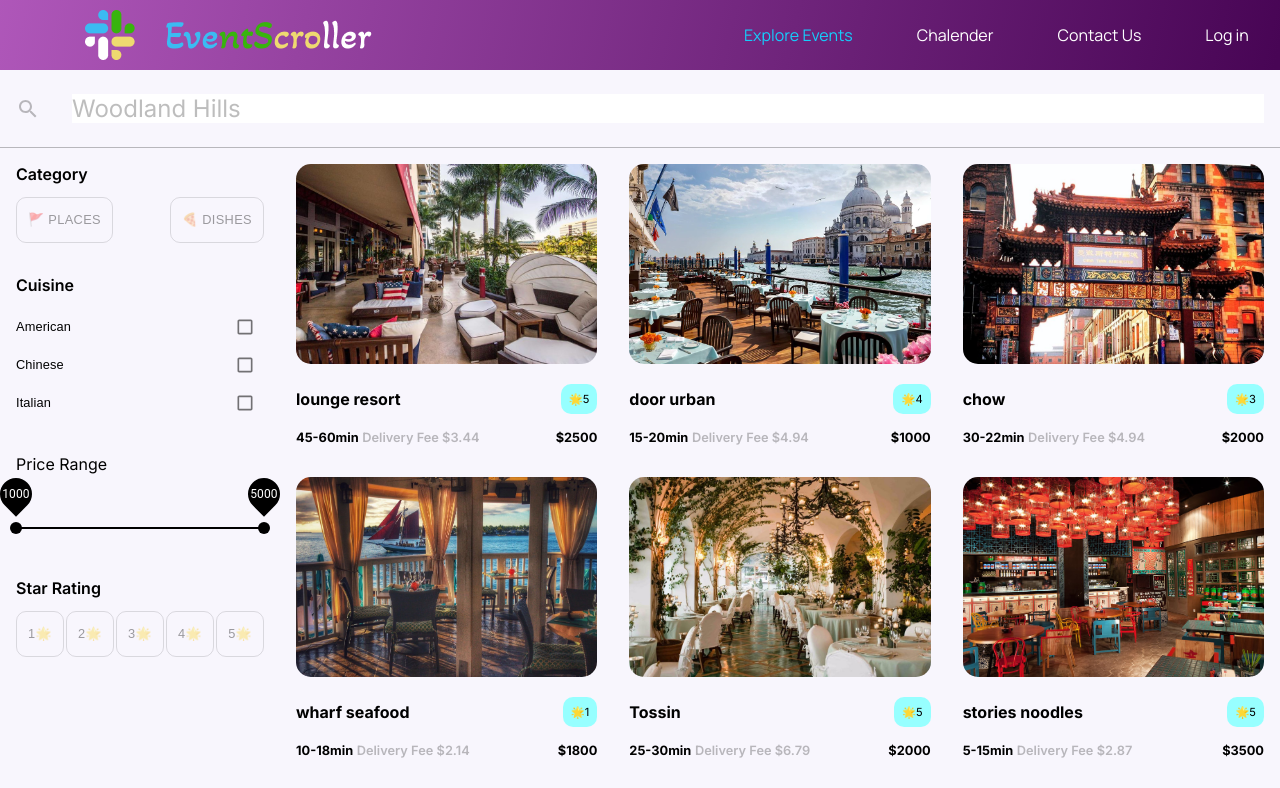
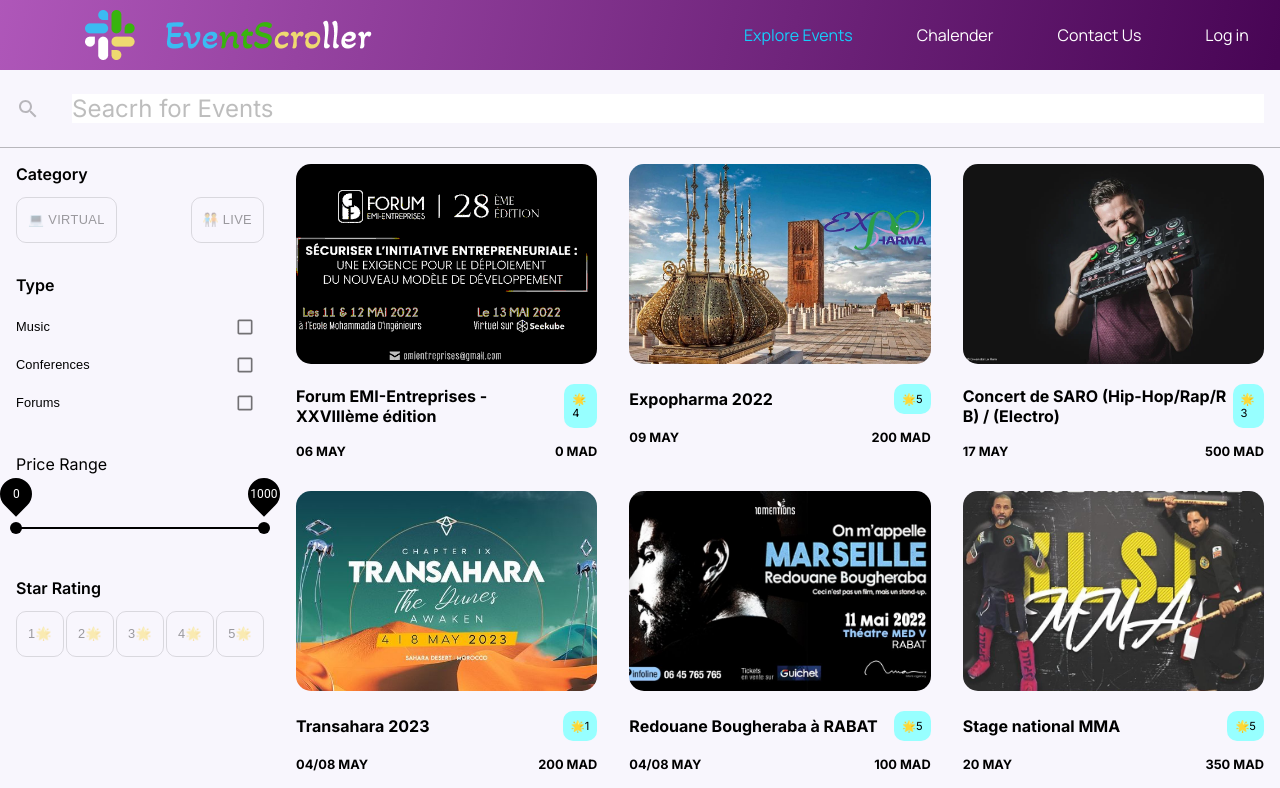
Before and after one commit to OssamaLouati/EventScroller-PFA, a React (Create React App) app in the folder client/: page /Events in a window 1280 px wide. Shown: the top 788 px of the page. Built offline with nearby package versions, Linux system fonts and the light colour scheme.

Commit message:
Finalise Filter events

```diff
--- /dev/null
+++ b/client/src/assets/constants/index.js
@@ -0,0 +1,114 @@
+import ph from '../images/e1.webp'
+import ph2 from '../images/e2.jpg'
+import ph3 from '../images/e3.webp'
+import ph4 from '../images/e4.webp'
+import ph5 from '../images/e5.webp'
+import ph6 from '../images/e6.webp'
+
+export const categoryList = [
+  {
+    id: 1,
+    value: 'virtual',
+    label: ' 💻 Virtual',
+  },
+  {
+    id: 2,
+    value: 'live',
+    label: '🧑‍🤝‍🧑 Live ',
+  },
+];
+
+export const ratingList = [
+  {
+    id: 1,
+    value: '1',
+    label: '1🌟',
+  },
+  {
+    id: 2,
+    value: '2',
+    label: '2🌟',
+  },
+  {
+    id: 3,
+    value: '3',
+    label: '3🌟',
+  },
+  {
+    id: 4,
+    value: '4',
+    label: '4🌟',
+  },
+  {
+    id: 5,
+    value: '5',
+    label: '5🌟',
+  },
+];
+
+
+
+export const dataList = [
+  {
+    id: 2,
+    title: 'Forum EMI-Entreprises - XXVIIIème édition',
+    serviceTime: '06 MAY',
+    category: 'live',
+    cuisine: 'forums',
+    rating: 4,
+    price: 0,
+    coverSrc: ph,
+  },
+  {
+    id: 1,
+    title: 'Expopharma 2022',
+    serviceTime: '09 MAY',
+    category: 'virtual',
+    cuisine: 'conferences',
+    rating: 5,
+    price: 200,
+    coverSrc: ph2,
+  },
+  {
+    id: 3,
+    title: 'Concert de SARO (Hip-Hop/Rap/R B) / (Electro)',
+    serviceTime: '17 MAY',
+    category: 'virtual',
+    cuisine: 'music',
+    rating: 3,
+    price: 500,
+    coverSrc: ph3,
+  },
+  {
+    id: 4,
+    title: 'Transahara 2023',
+    serviceTime: '04/08 MAY',
+    category: 'live',
+    cuisine: 'music',
+    rating: 1,
+    price: 200,
+    coverSrc: ph4,
+  },
+  {
+    id: 5,
+    title: 'Redouane Bougheraba à RABAT',
+    serviceTime: '04/08 MAY',
+    category: 'virtual',
+    cuisine: 'music',
+    rating: 5,
+    price: 100,
+    coverSrc: ph5,
+  },
+
+  {
+    id: 6,
+    title: 'Stage national MMA',
+    serviceTime: '20 MAY',
+    category: 'live',
+    cuisine: 'conferences',
+    rating: 5,
+    price: 350,
+    coverSrc: ph6,
+  },
+
+];
--- a/client/src/components/Home/FilterPanel/index.jsx
+++ b/client/src/components/Home/FilterPanel/index.jsx
@@ -1,5 +1,5 @@
 import React from 'react';
-import { categoryList, ratingList } from '../../../constants';
+import { categoryList, ratingList } from '../../../assets/constants';
 import CheckboxProton from '../../common/CheckboxProton';
 import FilterListToggle from '../../common/FilterListToggle';
 import SliderProton from '../../common/SliderProton';
@@ -25,7 +25,7 @@
       />
     </div>
     <div className='input-group'>
-      <p className='label'>Cuisine</p>
+      <p className='label'>Type</p>
       {cuisines.map((cuisine) => (
         <CheckboxProton
           key={cuisine.id}
@@ -34,6 +34,7 @@
         />
       ))}
     </div>
+
     <div className='input-group'>
       <p className='label-range'>Price Range</p>
       <SliderProton value={selectedPrice} changePrice={changePrice} />
--- a/client/src/components/Home/List/ListItem/index.jsx
+++ b/client/src/components/Home/List/ListItem/index.jsx
@@ -12,10 +12,10 @@
     </header>
     <footer>
       <p>
-        <b>{serviceTime}</b> <span> Delivery Fee ${deliveryFee}</span>
+        <b>{serviceTime}</b>
       </p>
       <p>
-        <b>${price}</b>
+        <b>{price} MAD</b>
       </p>
     </footer>
   </div>
--- a/client/src/components/Home/SearchBar/index.jsx
+++ b/client/src/components/Home/SearchBar/index.jsx
@@ -7,7 +7,7 @@
     <SearchIcon className='searchBar-icon' />
     <input
       type='text'
-      placeholder='Woodland Hills'
+      placeholder='Seacrh for Events'
       value={value}
       onChange={changeInput}
     />
--- a/client/src/components/common/SliderProton/index.jsx
+++ b/client/src/components/common/SliderProton/index.jsx
@@ -1,6 +1,5 @@
 import React from 'react';
 import { makeStyles } from '@material-ui/core/styles';
-import Typography from '@material-ui/core/Typography';
 import Slider from '@material-ui/core/Slider';
 
 const useStyles = makeStyles({
@@ -27,8 +26,8 @@
         value={value}
         onChange={changePrice}
         valueLabelDisplay='on'
-        min={1000}
-        max={5000}
+        min={0}
+        max={1000}
         classes={{
           thumb: classes.thumb,
           rail: classes.rail,
--- a/client/src/constants/index.js
+++ /dev/null
@@ -1,175 +0,0 @@
-export const categoryList = [
-  {
-    id: 1,
-    value: 'place',
-    label: '🚩 Places',
-  },
-  {
-    id: 2,
-    value: 'dish',
-    label: '🍕 Dishes',
-  },
-];
-
-export const ratingList = [
-  {
-    id: 1,
-    value: '1',
-    label: '1🌟',
-  },
-  {
-    id: 2,
-    value: '2',
-    label: '2🌟',
-  },
-  {
-    id: 3,
-    value: '3',
-    label: '3🌟',
-  },
-  {
-    id: 4,
-    value: '4',
-    label: '4🌟',
-  },
-  {
-    id: 5,
-    value: '5',
-    label: '5🌟',
-  },
-];
-
-export const dataList = [
-  {
-    id: 1,
-    title: 'lounge resort',
-    serviceTime: '45-60min',
-    deliveryFee: 3.44,
-    category: 'place',
-    cuisine: 'american',
-    rating: 5,
-    price: 2500,
-    coverSrc: '/images/places/ameri.jpg',
-  },
-  {
-    id: 2,
-    title: 'door urban',
-    serviceTime: '15-20min',
-    deliveryFee: 4.94,
-    category: 'place',
-    cuisine: 'italian',
-    rating: 4,
-    price: 1000,
-    coverSrc: '/images/places/italian.webp',
-  },
-  {
-    id: 3,
-    title: 'chow',
-    serviceTime: '30-22min',
-    deliveryFee: 4.94,
-    category: 'place',
-    cuisine: 'chinese',
-    rating: 3,
-    price: 2000,
-    coverSrc: '/images/places/china.jpg',
-  },
-  {
-    id: 4,
-    title: 'wharf seafood',
-    serviceTime: '10-18min',
-    deliveryFee: 2.14,
-    category: 'place',
-    cuisine: 'american',
-    rating: 1,
-    price: 1800,
-    coverSrc: '/images/places/sea.jpg',
-  },
-  {
-    id: 5,
-    title: 'Tossin',
-    serviceTime: '25-30min',
-    deliveryFee: 6.79,
-    category: 'place',
-    cuisine: 'italian',
-    rating: 5,
-    price: 2000,
-    coverSrc: '/images/places/italiian.jpg',
-  },
-  {
-    id: 6,
-    title: 'stories noodles',
-    serviceTime: '5-15min',
-    deliveryFee: 2.87,
-    category: 'place',
-    cuisine: 'chinese',
-    rating: 5,
-    price: 3500,
-    coverSrc: '/images/places/fookyew2.jpg',
-  },
-  {
-    id: 7,
-    title: 'Nacho cheeseburger',
-    serviceTime: '50-65min',
-    deliveryFee: 8.5,
-    category: 'dish',
-    cuisine: 'american',
-    rating: 2,
-    price: 2200,
-    coverSrc: '/images/dishes/nacho-burger.jpg',
-  },
-  {
-    id: 8,
-    title: 'Mushroom Risotto',
-    serviceTime: '10-15min',
-    deliveryFee: 1.8,
-    category: 'dish',
-    cuisine: 'italian',
-    rating: 1,
-    price: 1900,
-    coverSrc: '/images/dishes/Mushroom-Risotto-Recipe-1-1200.jpg',
-  },
-  {
-    id: 9,
-    title: 'Shitake Fried Rice',
-    serviceTime: '12-18min',
-    deliveryFee: 3.33,
-    category: 'dish',
-    cuisine: 'chinese',
-    rating: 4,
-    price: 2750,
-    coverSrc: '/images/dishes/shiitake-salmon-fried-rice-0218-103230720.jpg',
-  },
-  {
-    id: 10,
-    title: 'Pesto chicken stew',
-    serviceTime: '30-38min',
-    deliveryFee: 1.9,
-    category: 'dish',
-    cuisine: 'american',
-    rating: 2,
-    price: 4350,
-    coverSrc: '/images/dishes/pesto-chicken.jpg',
-  },
-  {
-    id: 11,
-    title: 'Bruschetta',
-    serviceTime: '16-20min',
-    deliveryFee: 4.1,
-    category: 'dish',
-    cuisine: 'italian',
-    rating: 3,
-    price: 3300,
-    coverSrc: '/images/dishes/as-tomato-bruschetta-articleLarge.jpg',
-  },
-  {
-    id: 12,
-    title: 'Dim Sums',
-    serviceTime: '24-30min',
-    deliveryFee: 1.5,
-    category: 'dish',
-    cuisine: 'chinese',
-    rating: 2,
-    price: 4100,
-    coverSrc: '/images/dishes/dimsums.jpg',
-  },
-];
--- a/client/src/pages/Filter/index.jsx
+++ b/client/src/pages/Filter/index.jsx
@@ -3,19 +3,21 @@
 import FilterPanel from '../../components/Home/FilterPanel';
 import List from '../../components/Home/List';
 import SearchBar from '../../components/Home/SearchBar';
-import { dataList } from '../../constants';
+import { dataList } from '../../assets/constants';
 import './styles.css';
 
 const Filter = () => {
   const [selectedCategory, setSelectedCategory] = useState(null);
   const [selectedRating, setSelectedRating] = useState(null);
-  const [selectedPrice, setSelectedPrice] = useState([1000, 5000]);
+  const [selectedPrice, setSelectedPrice] = useState([0, 1000]);
 
   const [cuisines, setCuisines] = useState([
-    { id: 1, checked: false, label: 'American' },
-    { id: 2, checked: false, label: 'Chinese' },
-    { id: 3, checked: false, label: 'Italian' },
+    { id: 1, checked: false, label: 'Music' },
+    { id: 2, checked: false, label: 'Conferences' },
+    { id: 3, checked: false, label: 'Forums' },
   ]);
+
+
 
   const [list, setList] = useState(dataList);
   const [resultsFound, setResultsFound] = useState(true);
@@ -35,10 +37,14 @@
     setCuisines(changeCheckedCuisines);
   };
 
+
   const handleChangePrice = (event, value) => {
     setSelectedPrice(value);
   };
 
+
+
+  useEffect(() => {
     const applyFilters = () => {
       let updatedList = dataList;
 
@@ -67,6 +73,7 @@
         );
       }
 
+
       // Search Filter
       if (searchInput) {
         updatedList = updatedList.filter(
@@ -88,10 +95,8 @@
 
       !updatedList.length ? setResultsFound(false) : setResultsFound(true);
     };
-
-  useEffect(() => {
     applyFilters();
-  }, [selectedRating, selectedCategory, cuisines, searchInput, selectedPrice]);
+  }, [selectedRating, selectedCategory, cuisines,  searchInput, selectedPrice]);
 
   return (
     <div className='home'>
```
Lines whose indentation alone changed are shown as unchanged.
